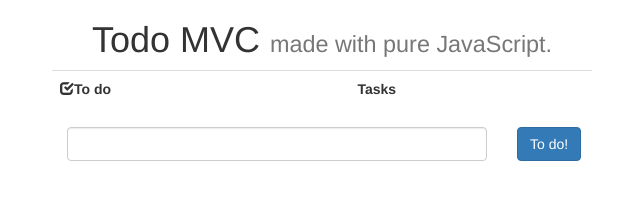
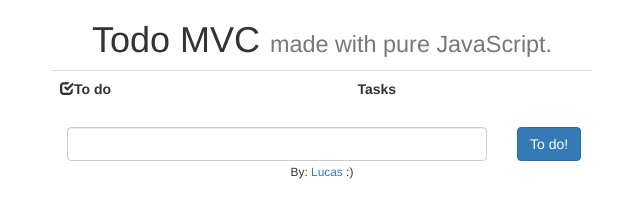
Before and after one commit to lucsoliveira/To-do-MVC-Pure-Javascript, a plain HTML site: page index.html in a window 1280 px wide. Shown: the full height of the page, 318-958 px from the left. Drawn offline with nearby package versions, Linux system fonts and the light colour scheme.

Commit message:
Just a reference
:)

```diff
--- a/index.html
+++ b/index.html
@@ -43,6 +43,7 @@
 
  			</tbody>
  		</table>
+
  		<form id="formTask" action="">
 
 	 		<div class="col-sm-10">
@@ -54,11 +55,16 @@
 	 		</div>
 
  		</form>
+
  	</div><!--fim meio-->
 
  	<div class="col-sm-3"></div>
  </div><!--div1-->
 
+ <center>
+ 	<small> By: <a href="https://github.com/lucsoliveira">Lucas</a> :)</small>
+ </center>
+
  </body>
 
 </html>
```
